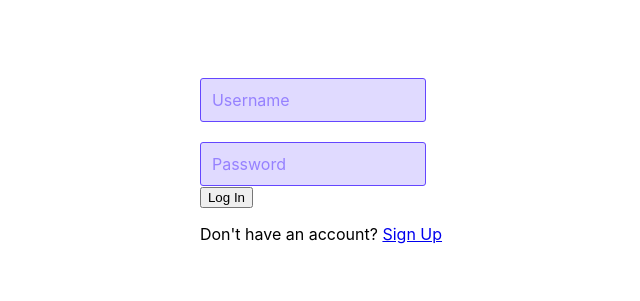
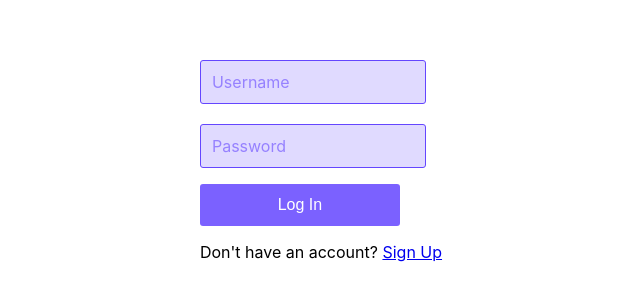
Before and after one commit to chrxtopher/fakestore-frontend, a React (Create React App) app: page / in a window 1280 px wide. Shown: the part 241-542 px from the top of the page, without its empty margins (319-959 px from the left). Built offline with nearby package versions, Linux system fonts and the light colour scheme; no server answers.

Commit message:
Styled submit button

```diff
--- a/src/components/SubmitButton.jsx
+++ b/src/components/SubmitButton.jsx
@@ -1,4 +1,5 @@
 import React from "react";
+import "../styles/submitButton.css";
 
 function SubmitButton({ title }) {
   return (
--- /dev/null
+++ b/src/styles/submitButton.css
@@ -0,0 +1,18 @@
+.submit-button {
+  cursor: pointer;
+  border: none;
+  border-radius: 3px;
+  width: 200px;
+  padding-top: 0.75rem;
+  padding-bottom: 0.75rem;
+  font-size: 1rem;
+  margin-top: 1rem;
+  background: rgb(100, 70, 255, 0.85);
+  color: white;
+  transition: all 0.2s ease;
+}
+
+.submit-button:hover {
+  background: rgb(100, 70, 255, 1);
+  width: 99%;
+}
```
